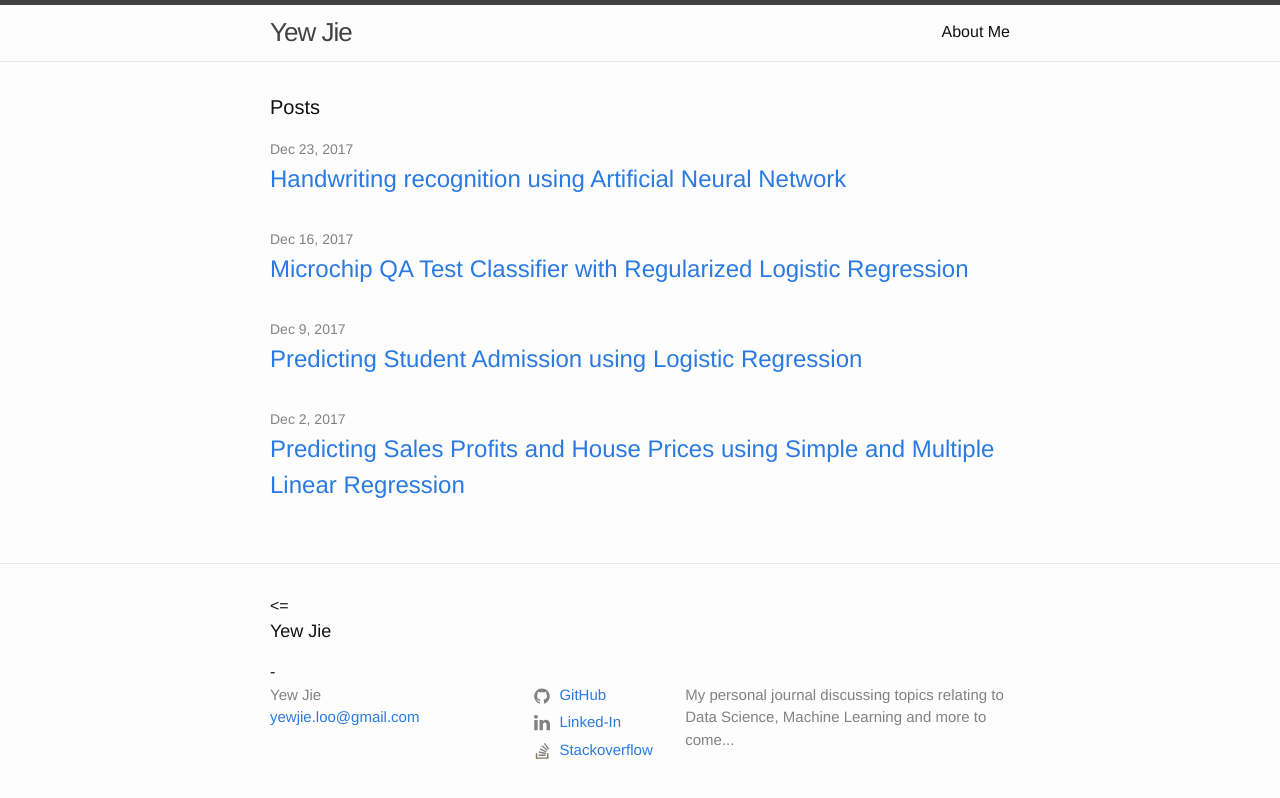
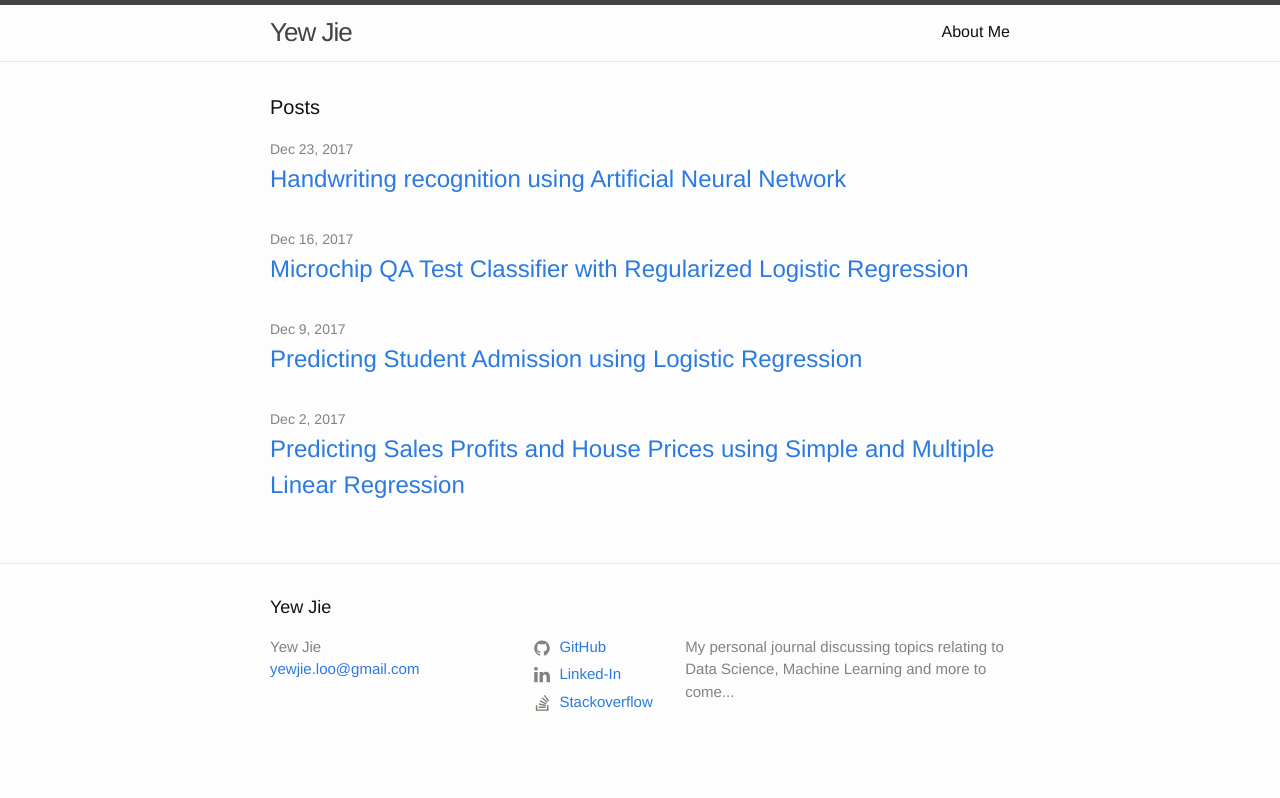
Before and after one commit to yewjie-github/Portfolio, a Jekyll site: the page built from index.md, in a window 1280 px wide. Shown: the top 798 px of the page. Built offline with Jekyll 4.4.1, drawn with Linux system fonts in a browser that asks for light colours.

Commit message:
Footer Update

```diff
--- a/_includes/footer.html
+++ b/_includes/footer.html
@@ -2,7 +2,7 @@
 
   <div class="wrapper">
 
-    <=<h2 class="footer-heading">{{ site.title | escape }}</h2>-
+    <h2 class="footer-heading">{{ site.title | escape }}</h2>
 
     <div class="footer-col-wrapper">
       <div class="footer-col footer-col-1">
```
